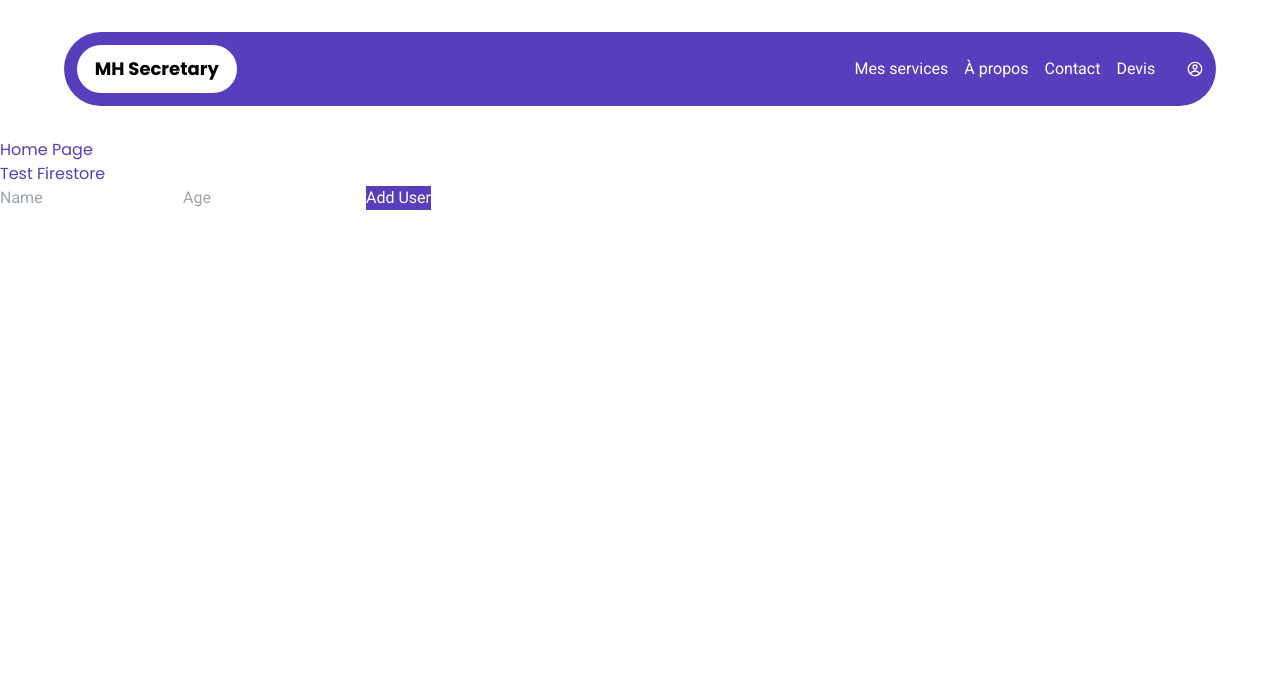
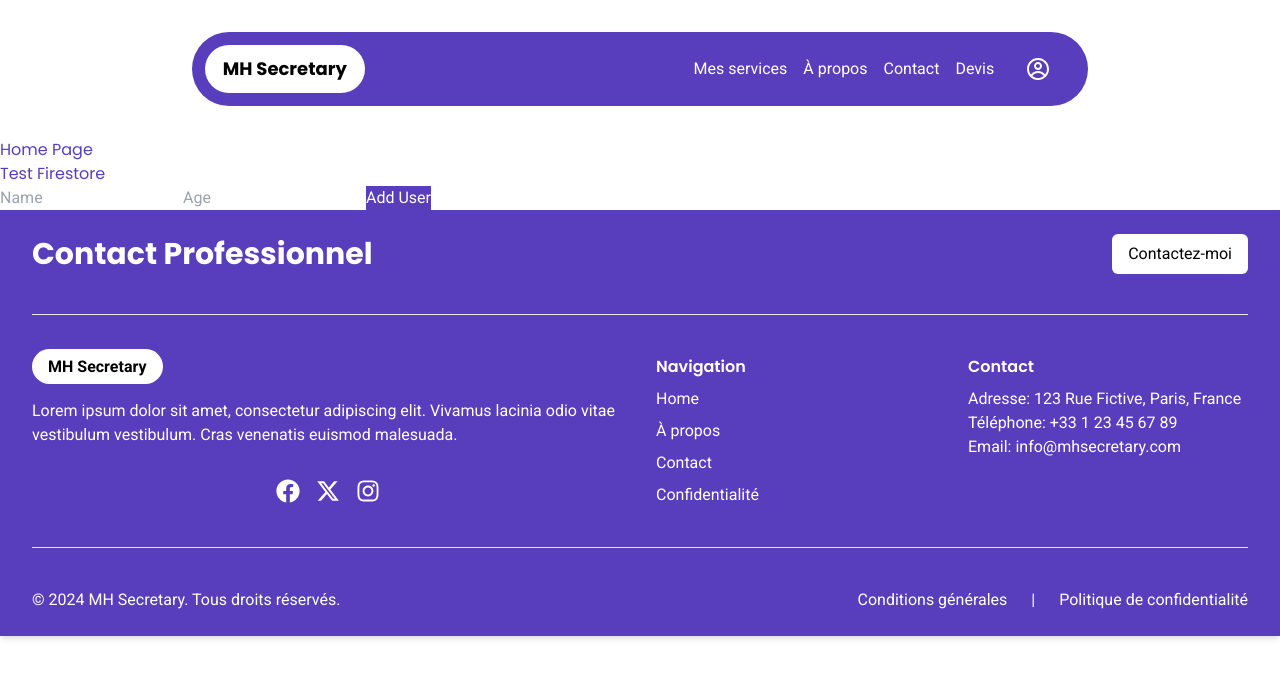
Before and after one commit to RichardFLW/New-Secretary, a Next.js app: page / in a window 1280 px wide. Shown: the top 678 px of the page. Built offline with nearby package versions, Linux system fonts and the light colour scheme; no server answers.

Commit message:
v4 navbar footer

```diff
--- /dev/null
+++ b/app/Components/Footer/Footer.js
@@ -0,0 +1,129 @@
+// Footer.js
+import Link from "next/link";
+import SocialNetworks from "../SocialNetworks/SocialNetworks";
+
+const Footer= () => {
+  return (
+    <footer
+      className="bg-violet text-white shadow-md py-6 px-4 md:px-8"
+      style={{ fontFamily: "var(--font-primary)" }}
+    >
+      {/* Contact Professionnel */}
+      <div className="max-w-7xl mx-auto flex flex-col md:flex-row justify-between items-center space-y-4 md:space-y-0 mb-6">
+        <h2 className="text-3xl font-bold">Contact Professionnel</h2>
+
+        <button className="bg-white text-black py-2 px-4 rounded-md">
+          Contactez-moi
+        </button>
+      </div>
+
+      {/* Separator */}
+      <div className="border-t border-white-700 my-10"></div>
+
+      {/* Footer Main Content */}
+      <div className="max-w-7xl mx-auto grid grid-cols-1 md:grid-cols-4 gap-8">
+
+
+        {/* Paragraphe Lorem Ipsum */}
+        <div className="md:col-span-2">
+          <span className="bg-white text-black py-2 px-4 rounded-full font-semibold  ">
+            MH Secretary
+          </span>
+
+          <p className="text-white-400 mt-5">
+            Lorem ipsum dolor sit amet, consectetur adipiscing elit. Vivamus
+            lacinia odio vitae vestibulum vestibulum. Cras venenatis euismod
+            malesuada.
+          </p>
+
+
+  <SocialNetworks/>
+
+        </div>
+
+        {/* Navigation */}
+        <div>
+          <h3 className="font-semibold mb-2">Navigation</h3>
+          <ul className="space-y-2">
+            <li>
+              <Link
+                href="/"
+                className="text-white hover:text-gray-200 transition-colors"
+              >
+                Home
+              </Link>
+            </li>
+            <li>
+              <Link
+                href="/about"
+                className="text-white hover:text-gray-200 transition-colors"
+              >
+                À propos
+              </Link>
+            </li>
+            <li>
+              <Link
+                href="/contact"
+                className="text-white hover:text-gray-200 transition-colors"
+              >
+                Contact
+              </Link>
+            </li>
+            <li>
+              <Link
+                href="/privacy"
+                className="text-white hover:text-white-200 transition-colors"
+              >
+                Confidentialité
+              </Link>
+            </li>
+          </ul>
+        </div>
+
+        {/* Contact Information */}
+        <div>
+          <h3 className="font-semibold mb-2">Contact</h3>
+          <p className="text-white-400">
+            Adresse: 123 Rue Fictive, Paris, France
+          </p>
+          <p className="text-white-400">Téléphone: +33 1 23 45 67 89</p>
+          <p className="text-white-400">Email: info@mhsecretary.com</p>
+        </div>
+      </div>
+
+      {/* Separator */}
+      <div className="border-t border-white-700 my-10"></div>
+
+      {/* Footer Bottom */}
+      <div className="max-w-7xl mx-auto flex flex-col md:flex-row justify-between items-center space-y-4 md:space-y-0">
+
+
+        {/* Copyright */}
+        <div className="text-white-400 text-center md:text-left">
+          &copy; 2024 MH Secretary. Tous droits réservés.
+        </div>
+
+        {/* Additional Links */}
+        <div className="flex space-x-6">
+          <Link
+            href="/terms"
+            className="text-white hover:text-gray-200 transition-colors"
+          >
+            Conditions générales
+          </Link>
+
+          <p className="text-white"> | </p>
+
+          <Link
+            href="/privacypolicy"
+            className="text-white hover:text-gray-200 transition-colors"
+          >
+            Politique de confidentialité
+          </Link>
+        </div>
+      </div>
+    </footer>
+  );
+};
+
+export default Footer;
--- a/app/Components/Navbar.module.css
+++ b/app/Components/Navbar/Navbar.module.css
@@ -5,9 +5,9 @@
   padding: 0.8rem;
   border-radius: 9999px;
   margin: 0 1rem;
-  max-width: 90%;
+  max-width: 70%;
   margin: 2rem 1rem;
-  margin-left: 5%;
+  margin-left: 15%;
 
 }
 
@@ -15,7 +15,7 @@
   display: flex;
   justify-content: space-between;
   align-items: center;
-  max-width: 1500px;
+  max-width: 3000px;
   margin: 0 auto;
 }
 
@@ -38,6 +38,7 @@
 .links {
   display: flex;
   align-items: center;
+
 }
 
 .desktopLinks {
@@ -84,6 +85,8 @@
   margin-left: 1rem;
   cursor: pointer;
   transition: color 0.3s;
+  margin-right: 25px;
+  font-size: x-large;
 }
 
 .icon:hover {
@@ -102,6 +105,8 @@
 .mobileMenuButton {
   display: flex;
   align-items: center;
+  margin-right: 20px;
+  font-size: x-large;
 }
 
 .mobileLinks {
@@ -124,11 +129,11 @@
   margin-top: 1rem;
 }
 
-@media (prefers-color-scheme: dark) {
+/* @media (prefers-color-scheme: dark) {
   .navbar {
     background-color: var(--dark-bg-color);
   }
   .link, .icon {
     color: var(--dark-primary-color);
   }
-}
+} */
--- /dev/null
+++ b/app/Components/SocialNetworks/SocialNetworks.js
@@ -0,0 +1,22 @@
+import styles from "./SocialNetworks.module.css";
+import Link from "next/link";
+import { FaFacebook, FaInstagram } from "react-icons/fa";
+import { FaXTwitter } from "react-icons/fa6";
+
+export default function SocialNetworkd() {
+  return (
+    <div className={styles.socialLinks}>
+      <Link className={styles.socialLink} href="/">
+        <FaFacebook size={24} />
+      </Link>
+
+      <Link className={styles.socialLink} href="/">
+        <FaXTwitter size={24} />
+      </Link>
+
+      <Link className={styles.socialLink} href="/">
+        <FaInstagram size={24} />
+      </Link>
+    </div>
+  );
+}
--- /dev/null
+++ b/app/Components/SocialNetworks/SocialNetworks.module.css
@@ -0,0 +1,15 @@
+.socialLinks {
+  display: flex;
+  justify-content: center;
+  margin-top: 2rem;
+}
+
+.socialLinks a {
+  color: white;
+  margin: 0 0.5rem;
+  transition: color 0.3s ease;
+}
+
+.socialLinks a:hover {
+  color: #e5e7eb;
+}
--- a/app/layout.js
+++ b/app/layout.js
@@ -1,6 +1,8 @@
 // app/layout.js
+import { SpeedInsights } from "@vercel/speed-insights/next";
 import { Poppins, Roboto } from "next/font/google";
-import Navbar from "../app/Components/Navbar";
+import Navbar from "./Components/Navbar/Navbar";
+import Footer from "./Components/Footer/Footer";
 import "../app/styles/globals.css"; // Import correct des styles globaux
 
 const poppins = Poppins({
@@ -21,6 +23,7 @@
       <body>
         <Navbar />
         {children}
+        <Footer />
       </body>
     </html>
   );
--- a/app/page.js
+++ b/app/page.js
@@ -1,5 +1,4 @@
 import TestFirestore from "../app/TestFirestore/page";
-
 
 export default function HomePage() {
   return (
--- a/package.json
+++ b/package.json
@@ -9,6 +9,7 @@
     "lint": "next lint"
   },
   "dependencies": {
+    "@vercel/speed-insights": "^1.0.12",
     "firebase": "^10.12.2",
     "firestore": "^1.1.6",
     "next": "14.2.4",
```
Also changed, not shown: app/Components/Footer/Footer.module.css (added), app/Components/Navbar/Navbar.js (renamed from app/Components/Navbar.js), 1 other file (tests, documents, lock files or other folders).
